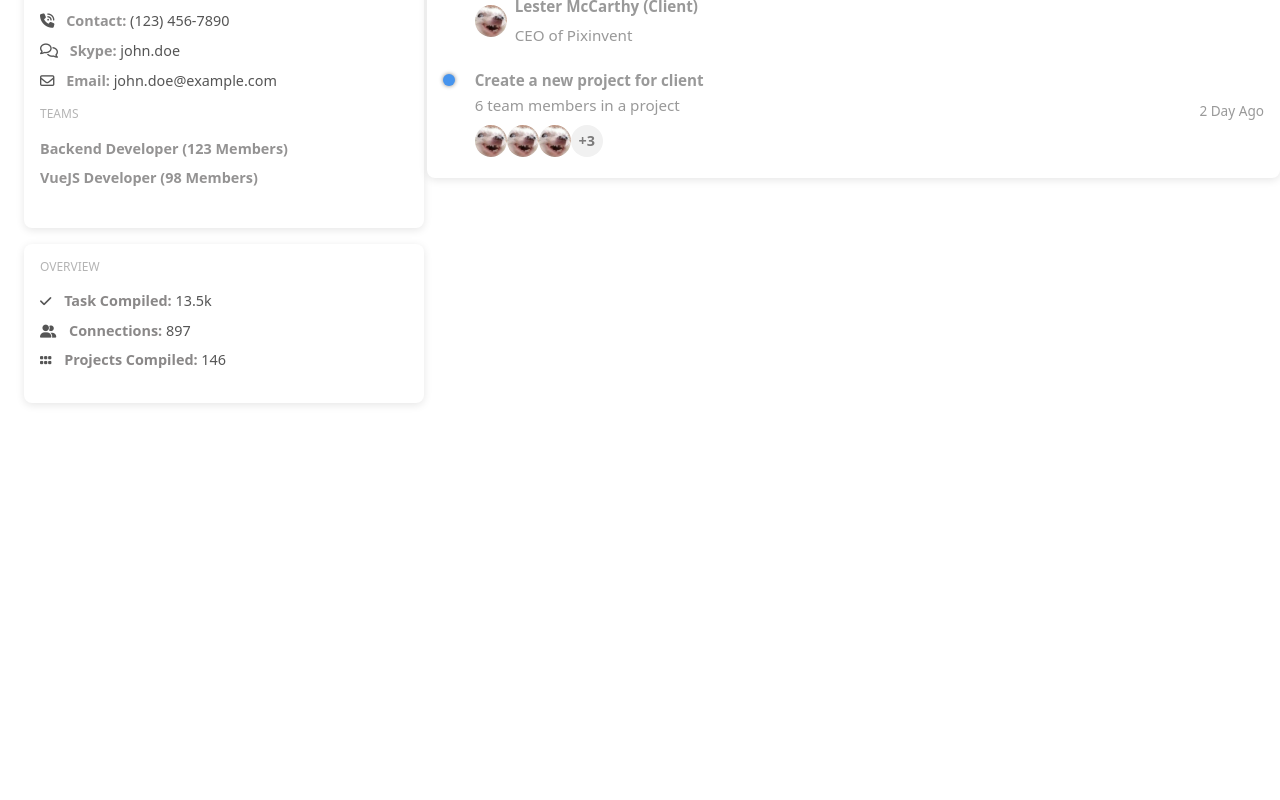
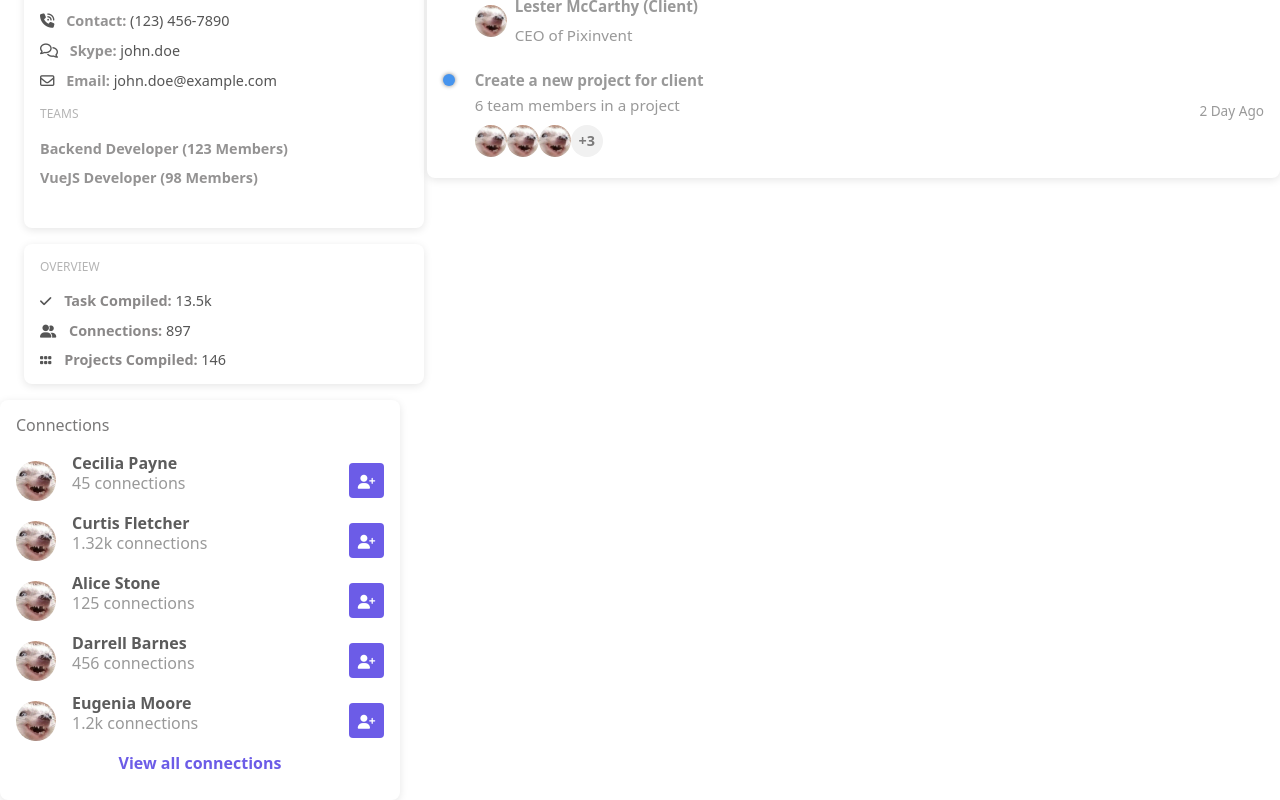
Before and after one commit to DanielaHernande/WorkShop-VueJs-one, a Vue app: page / in a window 1280 px wide. Shown: the part 716-1516 px from the top of the page. Before the commit the page ends 1135 px from the top, so only its background shows below. Built offline with nearby package versions, Linux system fonts and the light colour scheme.

Commit message:
Feat: Creation component connections of about

```diff
--- /dev/null
+++ b/src/components/page-specific/About/ConecctionComponent.vue
@@ -0,0 +1,119 @@
+<script setup>
+// Imports
+import { ref, reactive } from 'vue';
+import { getUsers } from '@/services/apiUsers';
+
+const users = reactive(getUsers());
+
+const activeIcon = ref('fa-solid fa-user-plus')
+
+const toggleIcon = (index) => {
+
+    users[index].icon =
+        users[index].icon === 'fa-solid fa-user-plus'
+        ? 'fa-solid fa-user-check'
+        : 'fa-solid fa-user-plus';
+};
+
+</script>
+
+<template>
+    <div class="conecction">
+        <h3>Connections</h3>
+        <div class="connection-item" v-for="(user, index) in users" key="index">
+            <img :src="user.avatar" :alt="user.name" class="avatar">
+
+            <div>
+                <p class="name">{{ user.name }}</p>
+                <p class="conecctions">{{ user.connections }}</p>
+            </div>
+            <button @click="toggleIcon(index)" :class="['btn-icon', { active: activeIcon === user.icon }]"><i :class="user.icon"></i></button>
+        </div>
+        <a href="#" class="view">View all connections</a>
+    </div>
+</template>
+
+<style lang="scss" scoped>
+
+.conecction {
+
+    width: 400px;
+    height: 400px;
+    background-color: #fff;
+    padding: 1rem;
+    border-radius: 8px;
+    box-shadow: 0 2px 8px rgba(0, 0, 0, 0.1);
+
+
+    h3 {
+        font-size: 16PX;
+        color: #797878;
+        margin-bottom: 1rem;
+    }
+
+    .connection-item {
+
+        display: flex;
+        align-items: center;
+
+        .avatar {
+            width: 40px;
+            height: 40px;
+            border-radius: 50%;
+            margin-right: 1rem;
+        }
+
+        .name {
+            align-items: center;
+            margin-bottom: -4px;
+            color: #5c5c5c;
+            font-weight: bold;
+        }
+
+        .conecctions {
+            color: #999;
+        }
+
+        .btn-icon {
+
+            width: 35px;
+            height: 35px;
+            margin-left: auto;
+            background-color: #c8c4eb;
+            color: #fff;
+            border: none;
+            border-radius: 4px;
+
+            i {
+                color: #6c5ce7;
+                font-size: 14px;
+            }
+
+            &.active {
+                background-color: #6c5ce7;
+
+                i {
+                    color: white;
+                }
+            }
+
+            &:hover {
+                transition: ease 0.5s;
+                background-color: #6c5ce7;
+
+                i {
+                    color: white;
+                }
+            }
+        }
+    }
+}
+
+.view {
+    font-weight: bold;
+    display: block;
+    text-align: center;
+    color: #6c5ce7;
+    text-decoration: none;
+}
+</style>
--- a/src/components/page-specific/About/OverviewComponent.vue
+++ b/src/components/page-specific/About/OverviewComponent.vue
@@ -15,6 +15,7 @@
 
 .section {
     width: 400px;
+    height: 140px;
     padding: 1rem;
     margin-left: 1.5rem;
     margin-bottom: 1rem;
--- /dev/null
+++ b/src/components/page-specific/About/PerfileComponent.vue
@@ -0,0 +1,26 @@
+<script setup>
+import AboutComponent from "@/components/page-specific/About/AboutComponent.vue";
+import ActivityTimeline from "@/components/page-specific/About/ActivityTimeline.vue";
+import OverviewComponent from "@/components/page-specific/About/OverviewComponent.vue";
+import ConecctionComponent from "./ConecctionComponent.vue";
+</script>
+
+<template>
+
+    <div class="dashboard">
+        <AboutComponent />
+        <ActivityTimeline />
+    </div>
+
+    <OverviewComponent />
+    <ConecctionComponent />
+</template>
+
+<style lang="scss" scoped>
+
+.dashboard {
+  display: grid;
+  grid-template-columns: 1fr 2fr;
+
+}
+</style>
--- /dev/null
+++ b/src/services/apiUsers.js
@@ -0,0 +1,35 @@
+export const getUsers = () => {
+
+  return [
+    {
+      name: "Cecilia Payne",
+      connections: "45 connections",
+      avatar: "/public/img/avatar.jpg",
+      icon: "fa-solid fa-user-plus",
+    },
+    {
+      name: "Curtis Fletcher",
+      connections: "1.32k connections",
+      avatar: "/public/img/avatar.jpg",
+      icon: "fa-solid fa-user-plus",
+    },
+    {
+      name: "Alice Stone",
+      connections: "125 connections",
+      avatar: "/public/img/avatar.jpg",
+      icon: "fa-solid fa-user-plus",
+    },
+    {
+      name: "Darrell Barnes",
+      connections: "456 connections",
+      avatar: "/public/img/avatar.jpg",
+      icon: "fa-solid fa-user-plus",
+    },
+    {
+      name: "Eugenia Moore",
+      connections: "1.2k connections",
+      avatar: "/public/img/avatar.jpg",
+      icon: "fa-solid fa-user-plus",
+    },
+  ];
+};
--- a/src/views/Home.vue
+++ b/src/views/Home.vue
@@ -1,30 +1,16 @@
 <script setup>
 import SearchBarr from "@/components/general/SearchBarr.vue";
-import PerfileComponent from "@/components/general/PerfileComponent.vue";
+import CardComponent from "@/components/general/CardComponent.vue";
 import TabsComponent from "@/components/general/TabsComponent.vue";
-import AboutComponent from "@/components/page-specific/About/AboutComponent.vue";
-import ActivityTimeline from "@/components/page-specific/About/ActivityTimeline.vue";
-import OverviewComponent from "@/components/page-specific/About/OverviewComponent.vue";
-
+import PerfileComponent from "@/components/page-specific/About/PerfileComponent.vue";
 </script>
 
 <template>
   <SearchBarr />
-  <PerfileComponent />
+  <CardComponent />
   <TabsComponent />
 
-  <div class="dashboard">
-    <AboutComponent />
-    <ActivityTimeline />
-  </div>
-
-  <OverviewComponent />
+  <PerfileComponent />
 </template>
 
-<style lang="scss" scoped>
-.dashboard {
-  display: grid;
-  grid-template-columns: 1fr 2fr;
-
-}
-</style>
+<style lang="scss" scoped></style>
```
Also changed, not shown: src/components/general/CardComponent.vue (renamed from src/components/general/PerfileComponent.vue).
